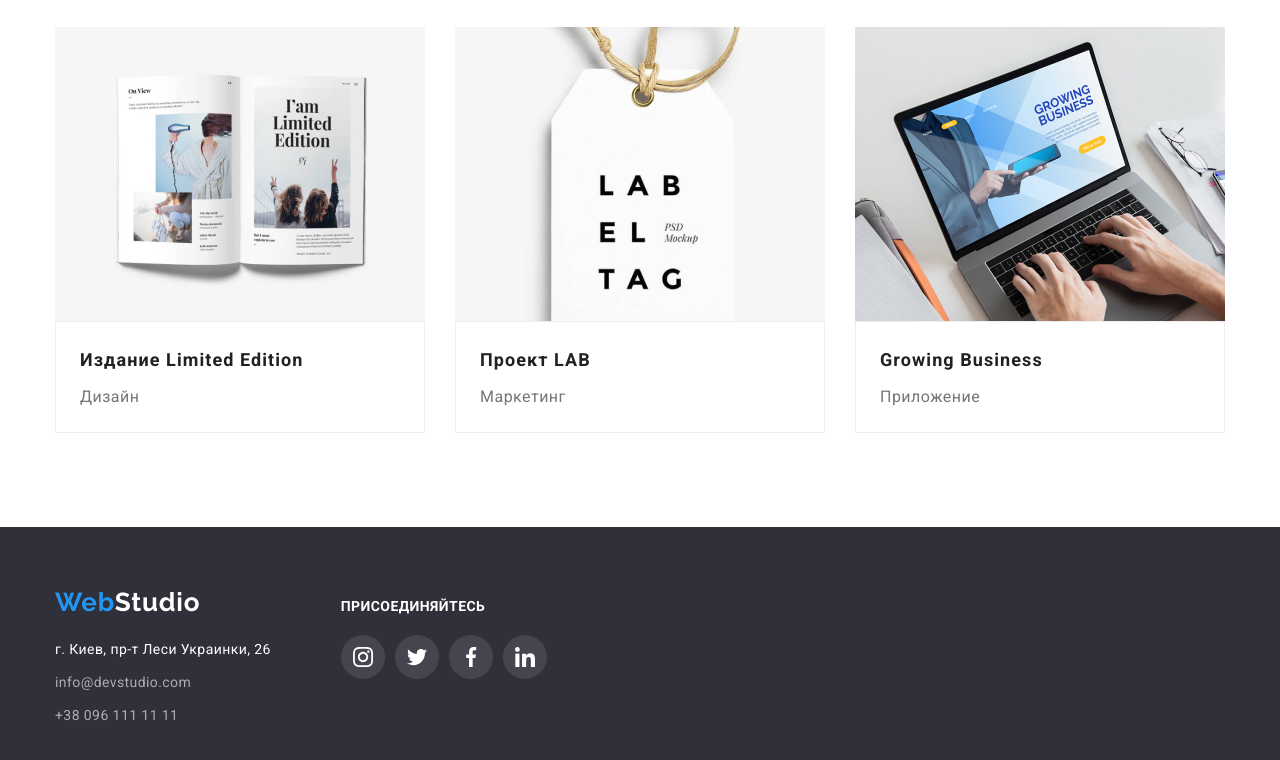
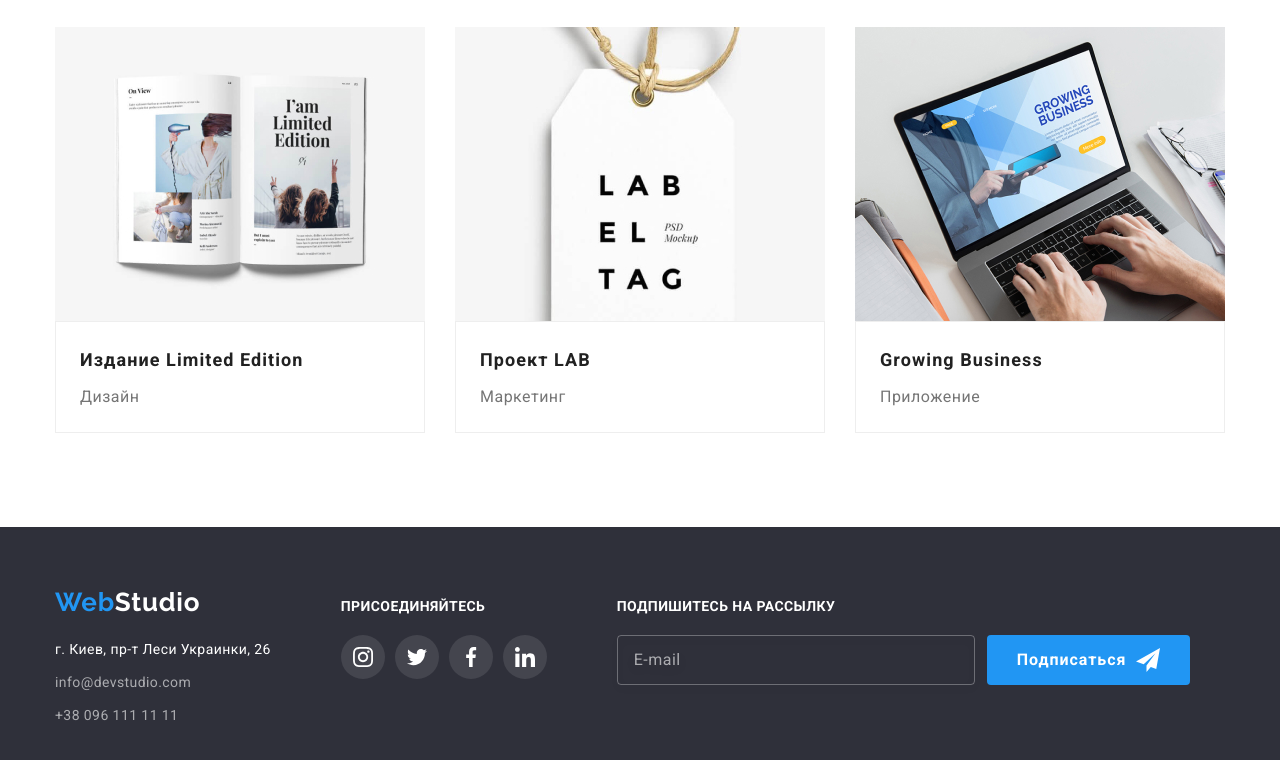
Before and after one commit to MyrSem/goit-markup-hw-06, a plain HTML site: page portfolio.html in a window 1280 px wide. Shown: the part 1108-1868 px from the top of the page. Drawn offline with nearby package versions, Linux system fonts and the light colour scheme.

Commit message:
Фінішна правка

```diff
--- a/portfolio.html
+++ b/portfolio.html
@@ -258,6 +258,19 @@
           </a></li>
         </ul>
         </div>
+        <div class="subscription">
+          <p class="join">Подпишитесь на рассылку</p>
+        <div class="wrap-form">
+          <label>
+            <input name="user_email" class="input" type="email" placeholder="E-mail" required/>
+          </label>
+          <button type="submit" class="submit-btn">Подписаться
+            <svg width=24 height=24>
+              <use href="./images/icons.svg#icon-send"></use>
+            </svg>
+          </button>
+          </div>
+        </div>
       </div>
     </footer>
   </body>
```
